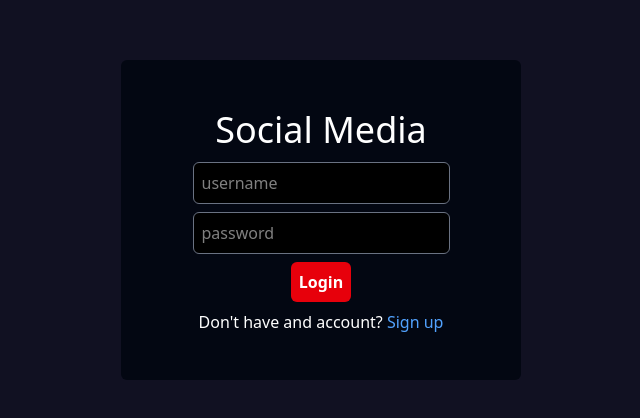
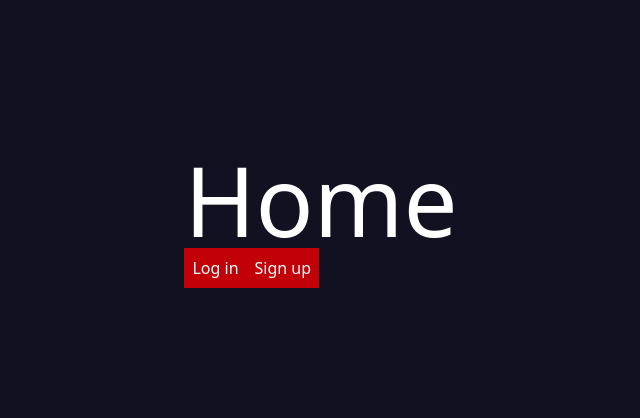
Before and after one commit to Riteshdolas/social-media-frontend, a React (Vite) app: page / in a window 1280 px wide. Shown: the part 180-598 px from the top of the page, without its empty margins (319-959 px from the left). Built offline with nearby package versions, Linux system fonts and the light colour scheme; the HTML template or start-up script is replaced by a standard one.

Commit message:
created components card loginbtn signupbtn logoutbtn

```diff
--- a/src/App.jsx
+++ b/src/App.jsx
@@ -1,14 +1,15 @@
 import { Routes, Route } from "react-router"
 import Signup from "./pages/Signup"
 import Login from "./pages/Login"
-
+import Home from "./pages/Home"
 function App() {
 
   return (
     <>
       <Routes>
-        <Route path="/" element={<Login />} />
+        <Route path="/login" element={<Login />} />
         <Route path="/signup" element={<Signup />} />
+        <Route path="/" element={<Home />} />
       </Routes>
     </>
   )
--- /dev/null
+++ b/src/components/Card.jsx
@@ -0,0 +1,9 @@
+function Card() {
+    return (
+        <div>
+
+        </div>
+    )
+}
+
+export default Card
--- /dev/null
+++ b/src/components/LoginBtn.jsx
@@ -0,0 +1,10 @@
+import { useNavigate } from "react-router"
+
+function LoginBtn() {
+    const navigate = useNavigate()
+    const handler = () => navigate("/login")
+
+    return <button className="p-2 bg-red-700 text-white" onClick={handler}>Log in</button>
+}
+
+export default LoginBtn
--- /dev/null
+++ b/src/components/LogoutBtn.jsx
@@ -0,0 +1,12 @@
+import { useNavigate } from "react-router"
+
+function LogoutBtn() {
+    const navigate = useNavigate()
+    const handler = () =>{
+      localStorage.removeItem("token")
+      navigate("/login")
+    }
+    return <button className="p-2 bg-red-700 text-white" onClick={handler}>Log Out</button>
+}
+
+export default LogoutBtn
--- /dev/null
+++ b/src/components/SignupBtn.jsx
@@ -0,0 +1,10 @@
+import { useNavigate } from "react-router"
+
+function SignupBtn() {
+    const navigate = useNavigate()
+    const handler = () => navigate("/signup")
+
+    return <button className="p-2 bg-red-700 text-white" onClick={handler}>Sign up</button>
+}
+
+export default SignupBtn
--- a/src/config/auth.js
+++ b/src/config/auth.js
@@ -1,6 +1,5 @@
 import PopupMessage from "../components/PopupMessage";
 class Auth {
-
   async Signup(formData, showPopup) {
     const url = "http://localhost:8000/api/user/register";
     const options = {
@@ -13,24 +12,24 @@ class Auth {
       const data = await res.json();
 
       if (res.ok) {
-        const token = data.token
-        localStorage.setItem("token", token)
-        showPopup("Logged In", "success");
+        const token = data.token;
+        localStorage.setItem("token", token);
+        return { success: true, message: "Signed up successfully" };
       } else {
-        showPopup(data.message || "Something went wrong", "error");
+        return { success: false, message: data.message || "Signup failed" };
       }
     } catch (error) {
       console.log(error);
-      showPopup(error.message);
+      return { success: false, message: error.message };
     }
   }
 
-  async Login(formData, showPopup) {
-    const url = "http://localhost:8000/api/user/login"
+  async Login(formData) {
+    const url = "http://localhost:8000/api/user/login";
     const options = {
       method: "POST",
       headers: {
-         "Content-Type": "application/json"
+        "Content-Type": "application/json",
       },
       body: JSON.stringify(formData),
     };
@@ -40,14 +39,15 @@ class Auth {
       const data = await res.json();
 
       if (res.ok) {
-        const token = data.token
-        localStorage.setItem("token", token)
-        showPopup("Logged In", "success");
+        const token = data.token;
+        localStorage.setItem("token", token);
+        return { success: true, message: "Signed up successfully" };
       } else {
-        showPopup(data.error || "Something went wrong", "error");
+        return { success: false, message: data.error || "Signup failed" };
       }
     } catch (error) {
       console.log(error);
+      return { success: false, message: error.message };
     }
   }
 }
--- a/src/pages/Home.jsx
+++ b/src/pages/Home.jsx
@@ -1,9 +1,22 @@
+import LogoutBtn from "../components/LogoutBtn";
+import LoginBtn from "../components/LoginBtn";
+import SignupBtn from "../components/SignupBtn";
+
 function Home() {
-    return (
-        <div>
-
-        </div>
-    )
+  const isLoggedIn = !!localStorage.getItem("token");
+  return (
+    <>
+      <div className="text-white text-8xl">Home</div>
+      {isLoggedIn ? (
+        <LogoutBtn />
+      ) : (
+        <>
+          <LoginBtn />
+          <SignupBtn />
+        </>
+      )}
+    </>
+  );
 }
 
-export default Home
+export default Home;
--- a/src/pages/Login.jsx
+++ b/src/pages/Login.jsx
@@ -2,9 +2,10 @@ import { useState } from "react";
 import Input from "../components/Input";
 import Auth from "../config/auth";
 import PopupMessage from "../components/PopupMessage";
-import { Link } from "react-router-dom";
+import { Link, useNavigate } from "react-router-dom";
 function Login() {
   const [popup, setPopup] = useState({ message: "", type: "", visible: false });
+  const navigate = useNavigate();
 
   const showPopup = (message, type) => {
     setPopup({ message, type, visible: true });
@@ -12,7 +13,8 @@ function Login() {
       setPopup((prev) => ({ ...prev, visible: false }));
     }, 3000);
   };
-  const handler = (e) => {
+
+  const handler = async (e) => {
     e.preventDefault();
 
     const formData = new FormData(e.target);
@@ -29,7 +31,13 @@ function Login() {
       return;
     }
     const authConfig = new Auth();
-    authConfig.Login(userData, showPopup);
+    const result = await authConfig.Login(userData);
+   if (result.success) {
+      showPopup(result.message, "success");
+      navigate("/");
+    } else {
+      showPopup(result.message, "error");
+    }
   };
   return (
     <div className="relative rounded-md flex justify-center items-center bg-gray-950 h-[20rem] w-[25rem]">
@@ -41,10 +49,7 @@ function Login() {
           }
         />
       )}
-      <form
-        onSubmit={handler}
-        className="flex flex-col items-center"
-      >
+      <form onSubmit={handler} className="flex flex-col items-center">
         <h1 className="text-white text-4xl m-2 font-sans">Social Media</h1>
         <Input type="text" name="username" placeholder="username" />
         <Input type="text" name="password" placeholder="password" />
@@ -54,7 +59,12 @@ function Login() {
         >
           Login
         </button>
-        <p className="text-white m-1 font-sans">Don't have and account?  <Link to="/signup" className="text-blue-400" >Sign up</Link></p>
+        <p className="text-white m-1 font-sans">
+          Don't have and account?{" "}
+          <Link to="/signup" className="text-blue-400">
+            Sign up
+          </Link>
+        </p>
       </form>
     </div>
   );
--- a/src/pages/Signup.jsx
+++ b/src/pages/Signup.jsx
@@ -2,10 +2,11 @@ import { useState } from "react";
 import Auth from "../config/auth";
 import PopupMessage from "../components/PopupMessage";
 import Input from "../components/Input";
-import { Link } from "react-router-dom";
+import { Link, useNavigate } from "react-router-dom";
 
 function Signup() {
   const [popup, setPopup] = useState({ message: "", type: "", visible: false });
+  const navigate = useNavigate();
 
   const showPopup = (message, type) => {
     setPopup({ message, type, visible: true });
@@ -14,7 +15,7 @@ function Signup() {
     }, 3000);
   };
 
-  const submitHandler = (e) => {
+  const submitHandler = async (e) => {
     e.preventDefault();
 
     const formData = new FormData(e.target);
@@ -29,7 +30,14 @@ function Signup() {
       return;
     }
     const auth = new Auth();
-    auth.Signup(formData, showPopup);
+    const result = await auth.Signup(formData);
+    if (result.success) {
+      showPopup(result.message, "success");
+      navigate("/");
+    } else {
+      showPopup(result.message, "error");
+    }
+
     e.target.reset();
   };
   return (
@@ -43,10 +51,7 @@ function Signup() {
         />
       )}
 
-      <form
-        onSubmit={submitHandler}
-        className="flex flex-col items-center"
-      >
+      <form onSubmit={submitHandler} className="flex flex-col items-center">
         <h1 className="text-white text-4xl m-2 font-sans">Social Media</h1>
         <Input type="text" name="username" placeholder="username" />
         <Input type="text" name="password" placeholder="password" />
@@ -59,7 +64,12 @@ function Signup() {
         >
           Sign In
         </button>
-        <p className="text-white m-1 font-sans">Have an account? <Link to="/" className="text-blue-400" >Log in</Link></p>
+        <p className="text-white m-1 font-sans">
+          Have an account?{" "}
+          <Link to="/login" className="text-blue-400">
+            Log in
+          </Link>
+        </p>
       </form>
     </div>
   );
```
Lines whose indentation alone changed are shown as unchanged.
